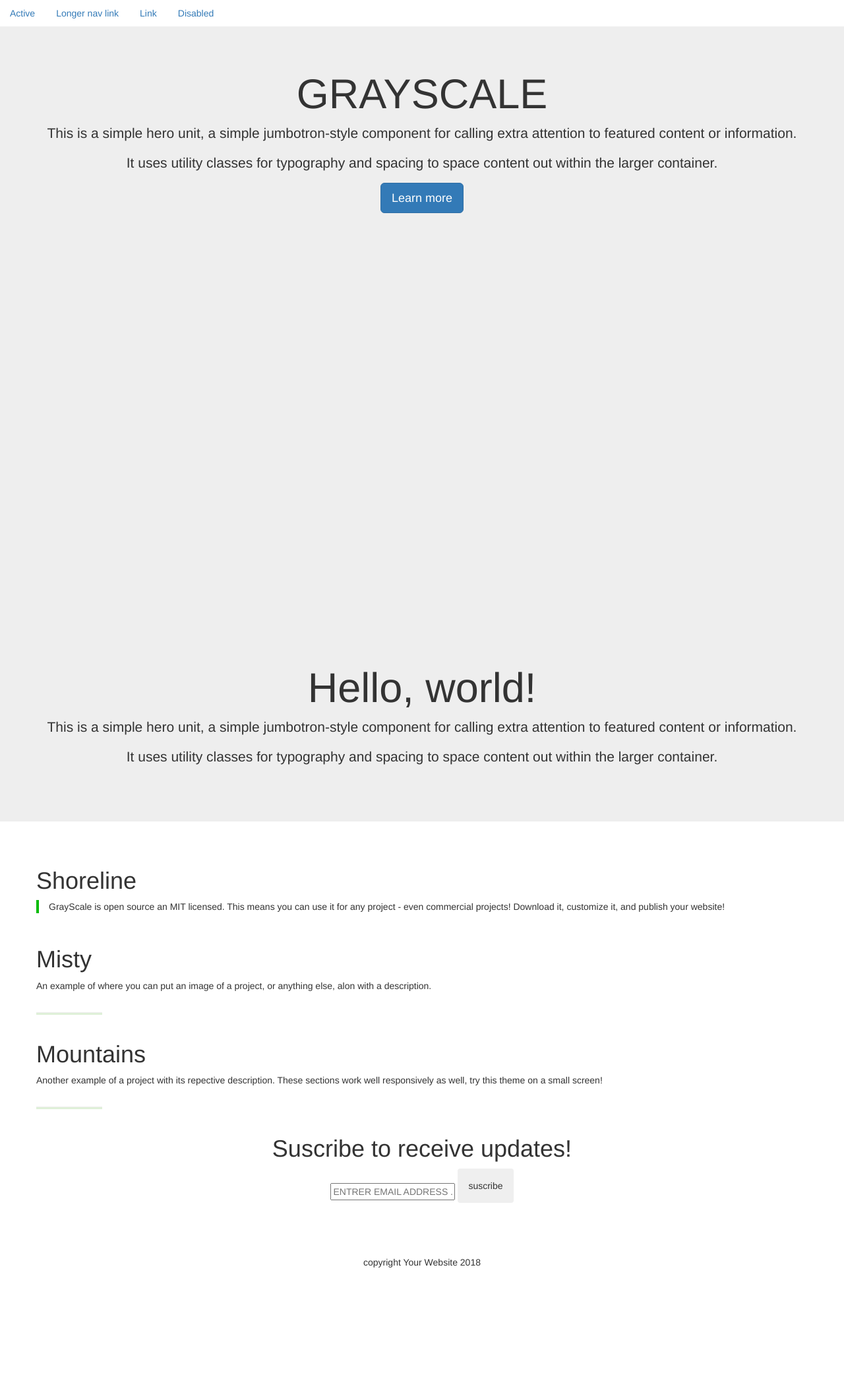
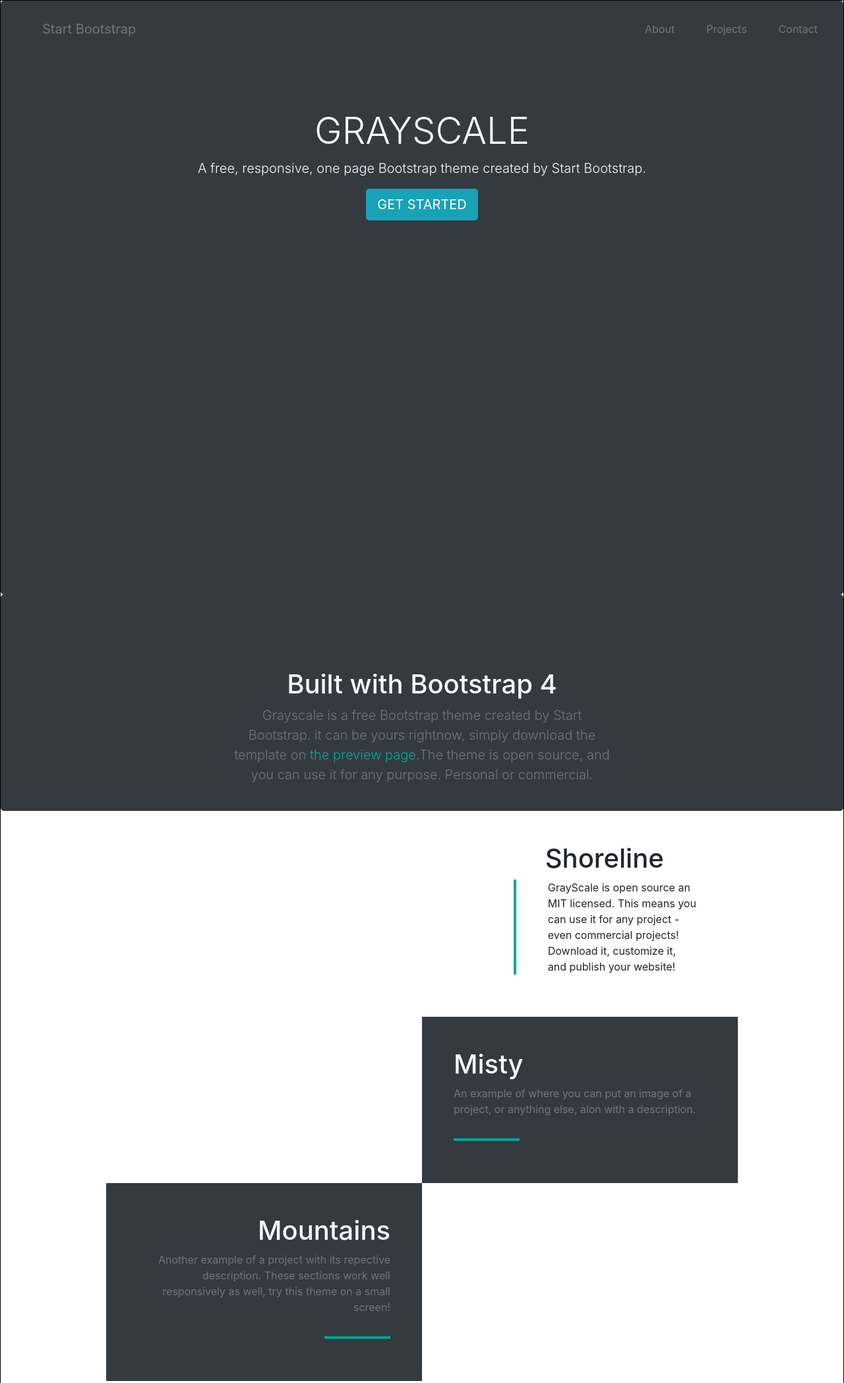
Before and after one commit to rblm1107/first-rep, a plain HTML site: page index.html in a window 1280 px wide. Shown: the top 2096 px of the page at 66% size. Before the commit the page ends 1933 px from the top, so only its background shows below. Drawn offline with nearby package versions, Linux system fonts and the light colour scheme.

Commit message:
fini ma structure et mon style css

```diff
--- a/index.html
+++ b/index.html
@@ -13,89 +13,111 @@
     </style>
 </head>
 <body>
-    <nav>
-        <ul class="nav nav-pills nav-fill fixed-top bg-light">
+        <nav class="navbar navbar-expand-lg fixed-top">
+                <a class="navbar-brand pl-5" href="#">Start Bootstrap</a>
+                <button class="navbar-toggler" type="button" data-toggle="collapse" data-target="#navbarSupportedContent" aria-controls="navbarSupportedContent" aria-expanded="false" aria-label="Toggle navigation">
+                  <span class="navbar-toggler-icon"></span>
+                </button>
+
+                <div class="collapse navbar-collapse  justify-content-end" id="navbarSupportedContent">
+                  <ul class="navbar-nav ">
                     <li class="nav-item">
-              <a class="nav-link " href="#">Active</a>
+                      <a class="nav-link p-4" href="#">About<span class="sr-only">(current)</span></a>
                     </li>
                     <li class="nav-item">
-              <a class="nav-link" href="#">Longer nav link</a>
+                      <a class="nav-link p-4" href="#">Projects</a>
                     </li>
                     <li class="nav-item">
-              <a class="nav-link" href="#">Link</a>
-            </li>
-            <li class="nav-item">
-              <a class="nav-link disabled" href="#">Disabled</a>
+                      <a class="nav-link p-4" href="#">Contact</a>
                     </li>
                   </ul>
+                </div>
               </nav>
+
     <header>
         <div id="banner" class="jumbotron bg-dark text-center text-light">
-            <h1 class="display-4 ">GRAYSCALE</h1>
-            <p class="lead">This is a simple hero unit, a simple jumbotron-style component for calling extra attention to featured content or information.</p>
-
-            <p>It uses utility classes for typography and spacing to space content out within the larger container.</p>
-            <a class="btn btn-primary btn-lg " href="#" role="button">Learn more</a>
+            <h1 id="scale" class="display-4 ">GRAYSCALE</h1>
+            <p class="lead">A free, responsive, one page Bootstrap theme created by Start Bootstrap.</p>
+            <a class="btn btn-info btn-lg " href="#" role="button">GET STARTED</a>
         </div>
     </header>
     <section >
-         <div class="jumbotron bg-dark text-center text-light">
-            <h1 class="display-4 pt-5 ">Hello, world!</h1>
-            <p class="lead">This is a simple hero unit, a simple jumbotron-style component for calling extra attention to featured content or information.</p>
-
-            <p>It uses utility classes for typography and spacing to space content out within the larger container.</p>
-
+       <div class="jumbotron bg-dark text-center text-light pb-0">
+         <div class="container w-50">
+            <h1 class="display-5 pt-5 ">Built with Bootstrap 4</h1>
+            <p class="lead text-secondary">Grayscale is a free Bootstrap theme created by Start Bootstrap. it can be yours rightnow, simply download the template on <span>the preview page.</span>The theme is open source, and you can use it for any purpose. Personal or commercial.</p>
             <img class="w-100" src="./img/ipad.png" alt="">
-
           </div>
-
+        </div>
     </section>
     <!-- le container with row -->
     <section>
         <div class="container w-75">
-            <div class="row m-5">
+            <div class="row m-5 ">
                 <div class="col-8 p-0">
                   <img class="w-100" src="./img/bg-masthead.jpg" alt="">
                 </div>
-                <div class="col-4 p-0">
-                  <h1>Shoreline</h1>
-                  <p id="grayscale">GrayScale is open source an MIT licensed. This means you can use it for any project - even commercial projects! Download it, customize it, and publish your website!</p>
+                <div class="col-4 p-0 align-self-center">
+                  <h1 class="ml-5">Shoreline</h1>
+                  <p id="grayscale" class="pl-5">GrayScale is open source an MIT licensed. This means you can use it for any project - even commercial projects! Download it, customize it, and publish your website!</p>
                </div>
             </div>
             <div class="row ">
                 <div class="col-6 p-0"><img class="w-100" src="./img/demo-image-01.jpg" alt=""></div>
                 <div class="col-6 bg-dark p-5"><h1 class="text-light">Misty</h1>
                 <p class="text-secondary">An example of where you can put an image of a project, or anything else, alon with a description.</p>
-                <hr class="bg-success"></div>
+                <hr class="float-left"></div>
             </div>
             <div class="row">
-                <div class="col-6 bg-dark p-5 "><h1 class="text-light">Mountains</h1>
+                <div class="col-6 bg-dark p-5 text-right "><h1 class="text-light">Mountains</h1>
                 <p class="text-secondary">Another example of a project with its repective description. These sections work well responsively as well, try this theme on a small screen!</p>
-                <hr class="bg-success"></div>
+                <hr class=" float-right"></div>
                 <div class="col-6 p-0"><img class="w-100" src="./img/demo-image-02.jpg" alt=""></div>
             </div>
         </div>
     </section>
    <!-- le footer -->
-   <footer class="text-center bg-dark">
-       <div id="footer">
-           <h1>Suscribe to receive updates!</h1>
-           <form action="">
-               <input class="px-5 py-2" type="text" placeholder="ENTRER EMAIL ADDRESS ...">
-           <button class="btn alert alert-primary px-5 py-2" type="submit">suscribe</button>
+   <footer class="text-center bg-dark mt-5 ">
+     <div id="footer" class="">
+          <h1 class="py-5 text-light ">Suscribe to receive updates!</h1>
+           <form class="form-inline justify-content-center">
+                <div class="form-group mx-sm-3 mb-2 py-5">
+                  <label for="inputEmail" class="sr-only">Password</label>
+                  <input type="text" class="form-control py-2" id="inputemail" placeholder="ENTRER EMAIL ADDRESS ...">
+                </div>
+                <button type="submit" class="btn btn-info mb-2">suscribe</button>
           </form>
+
        </div>
-       <div class="row">
-           <div class="col-4"></div>
-           <div class="col-4"></div>
-           <div class="col-4"></div>
+     <div class="container">
+       <div class="row  justify-content-center p-4">
+           <div class="col-3 mx-2 my-5 p-5 bg-light ">
+               <h3>ADRESSE</h3>
+               <hr>
+               <p>4923 Market Street. Orlando FL</p>
+
            </div>
-       <div id="resSociaux m-0 p-0" class="row">
-            <div class="col-4"><a href=""><img class="w-25" src="" alt=""></a></div>
-            <div class="col-4"><a href=""><img class="w-25" src="" alt=""></a></div>
-            <div class="col-4"><a href=""><img class="w-25" src="" alt=""></a></div>
+           <div class="col-3 mx-2 my-5 p-5 bg-light">
+               <h3>EMAIL</h3>
+               <hr>
+               <p>hello@yourdomain.com</p>
            </div>
-        <p>copyright Your Website 2018</p>
+           <div class="col-3 mx-2 my-5 p-5 bg-light">
+               <h3>PHONE</h3>
+               <hr>
+               <p>+1 (555) 902-8832</p>
+           </div>
+       </div>
+    </div>
+       <div id="resSociaux m-0 p-0" class="row justify-content-center">
+         <div class="col-2 align-self-center">
+          <a href=""><img class="w-25" src="http://icons.iconarchive.com/icons/icons8/ios7/512/Logos-Twitter-icon.png" alt=""></a>
+         <a href=""><img class="w-25" src="https://png.pngtree.com/element_our/md/20180301/md_5a98273a0ce86.png" alt=""></a>
+         <a href=""><img class="w-25" src="./img/Github-icon.png" alt=""></a>
+        </div>
+      </div>
+         <p class="py-5 text-secondary">copyright Your Website 2018</p>
    </footer>
+
 </body>
 </html>
--- a/main.css
+++ b/main.css
@@ -1,11 +1,29 @@
+
+body{
+    border: 1px solid #000;
+    margin-right: 0px;
+}
+nav a{
+    color: rgba(255, 255, 255, 0.3)
+}
+
 hr{
     width: 100px;
     height: 3px;
-    float:left;
+    background-color: #0a9
 }
 #grayscale{
-    border-left: 4px solid #0b0;
+    border-left: 4px solid #0a9;
     padding-left: 15px;
+}
+h1#scale {
+    padding-top: 100px;
+}
+header h1{
+   background-color: linear(#fff,#aaa);
+}
+span{
+    color: #0a9;
 }
 #banner{
     height: 900px;
@@ -14,11 +32,16 @@ hr{
     background-repeat: no-repeat;
     margin-bottom: 0px;
 }
-footer{
-
+#inputemail{
+    width : 400px;
+}
+footer hr{
+    text-align: center;
 }
 #footer{
-    background-image: url("./img/demo-image-02.jpg");
+    height: 500px;
+    background-image: url("./img/bg-signup.jpg");
+    background-position-y: 40%;
     background-size: cover;
     background-repeat: no-repeat;
     margin-bottom: 0px;
```
Lines whose indentation alone changed are shown as unchanged.
